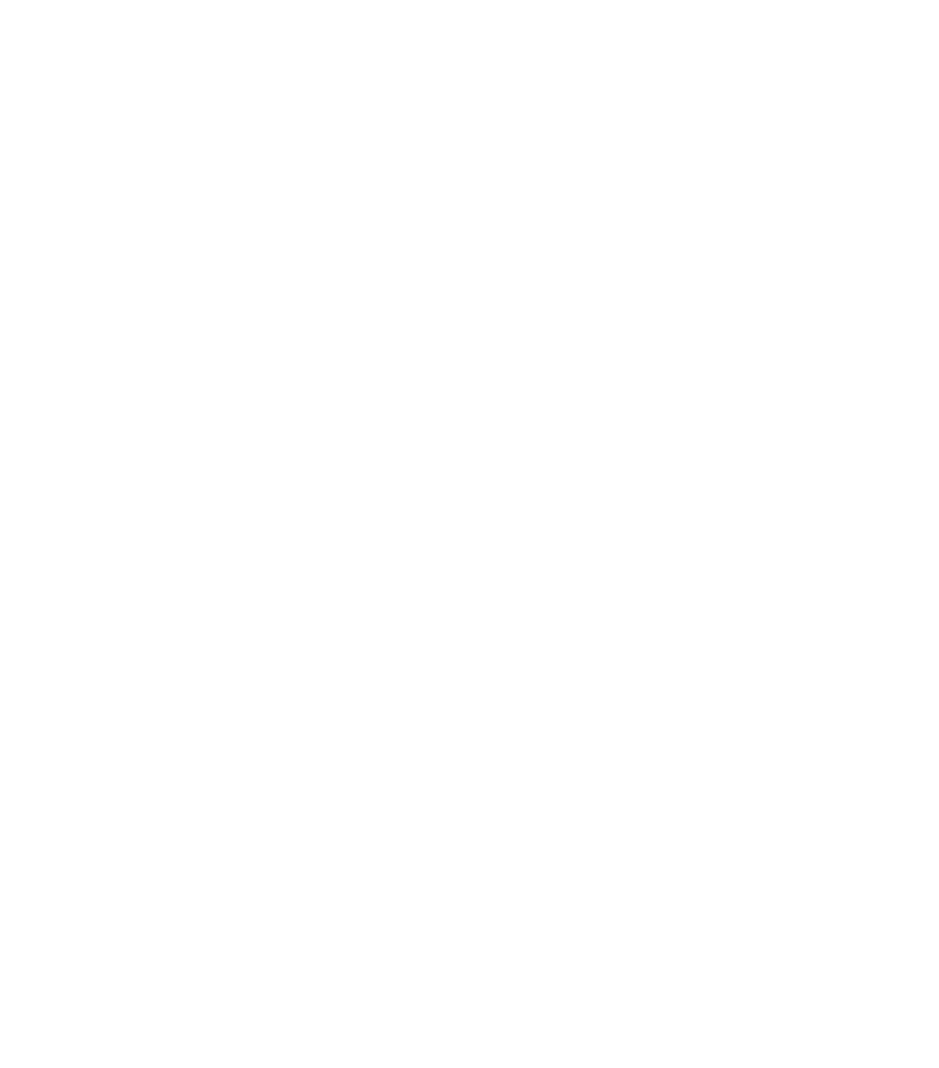
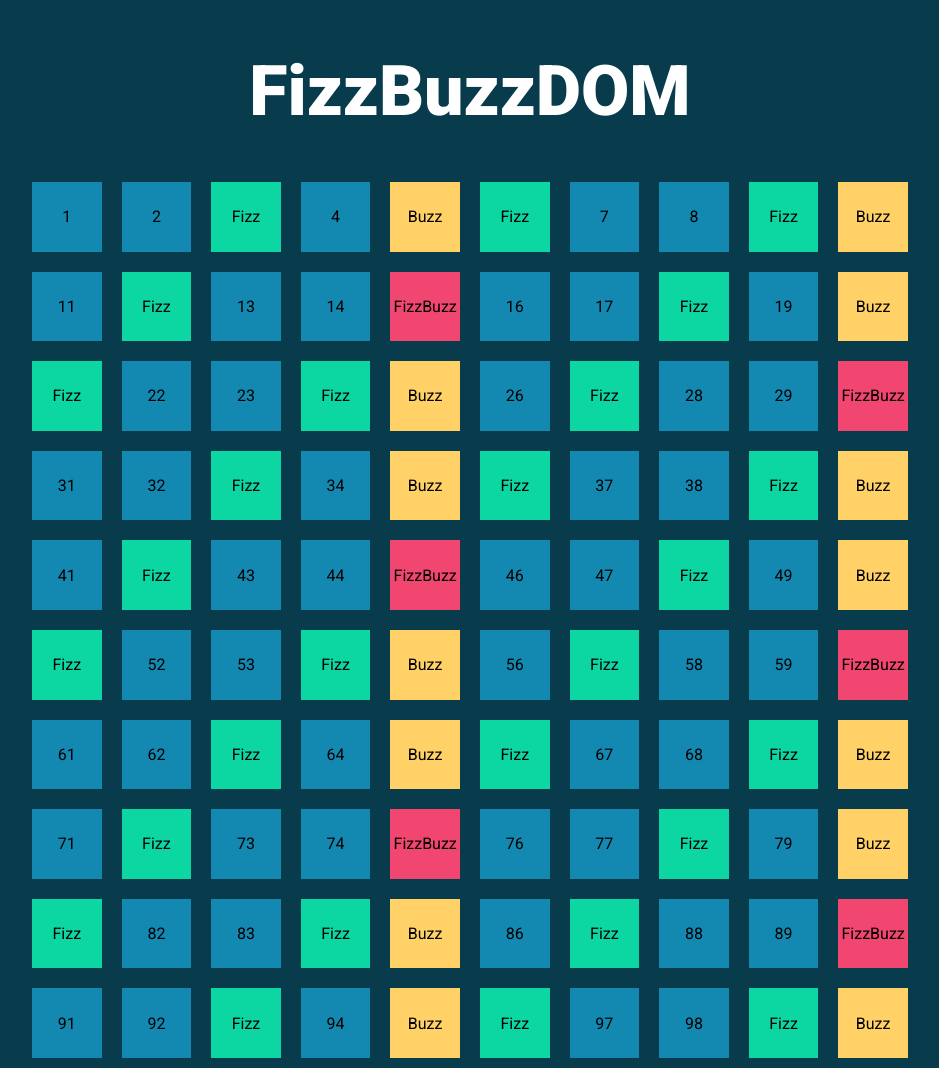
Before and after one commit to matteocicigoi/js-fizzbuzz, a plain HTML site: page index.html in a window 1280 px wide. Shown: the whole page, without its empty margins (170-1109 px from the left). Before the commit the page ends 800 px from the top, so only its background shows below. Drawn offline with Linux system fonts and the light colour scheme.

Commit message:
feat: terminato

```diff
--- /dev/null
+++ b/css/style.css
@@ -0,0 +1,73 @@
+/* reset */
+* {
+    margin: 0;
+    padding: 0;
+    box-sizing: border-box;
+}
+
+/* common */
+body{
+    font-family: 'Roboto', sans-serif;
+    background-color: #083B4C;
+}
+.flex{
+    display: flex;
+
+}
+.wrap{
+    flex-wrap: wrap;
+}
+.flex-center{
+    justify-content: center;
+    align-items: center;
+}
+.bg-primary{
+    background-color: #1389B2;
+}
+.bg-fizz{
+    background-color: #0CD6A1;
+}
+.bg-buzz{
+    background-color: #FFD166;
+}
+.bg-fizz.bg-buzz{
+    background-color: #F0466F;
+}
+
+/* main */
+.container {
+    width: 70%;
+    margin: 0 auto;
+    padding-top: 50px;
+}
+
+.container h1{
+    text-align: center;
+    font-size: 4.375rem;
+    color: white;
+    margin-bottom: 40px;
+}
+.flex .box{
+    padding: 10px;
+    width: calc(100% / 10);
+    aspect-ratio: 1 / 1;
+}
+.box > div{
+    height: 100%;
+    width: 100%;
+}
+.box > div span{
+    font-size: 1.5625rem;
+}
+
+/* responsive */
+@media screen and (max-width: 1200px){
+    .container {
+        width: 100%;
+    }
+}
+@media screen and (max-width: 992px){
+    .flex .box{
+        width: calc(100% / 5);
+    }
+}
--- a/index.html
+++ b/index.html
@@ -4,8 +4,19 @@
     <meta charset="UTF-8">
     <meta name="viewport" content="width=device-width, initial-scale=1.0">
     <title>FizzBuzz</title>
+    <!-- Roboto -->
+    <link rel="preconnect" href="https://fonts.googleapis.com">
+    <link rel="preconnect" href="https://fonts.gstatic.com" crossorigin>
+    <link href="https://fonts.googleapis.com/css2?family=Roboto:wght@400;900&display=swap" rel="stylesheet">
+    <!-- Fine Roboto -->
+    <link rel="stylesheet" href="css/style.css">
 </head>
 <body>
+    <div class="container">
+        <h1>FizzBuzzDOM</h1>
+        <div class="flex wrap">
+        </div>
+    </div>
     <script src="js/main.js"></script>
 </body>
 </html>
--- a/js/main.js
+++ b/js/main.js
@@ -1,19 +1,34 @@
 'use strict';
+
+//elemento dom
+const container = document.querySelector('.container > div.flex');
 
 // ciclo da 1 a 100
 for(let i = 1; i <= 100; i++){
+    //crea l'elemento
+    const box = document.createElement('div');
+    const text = document.createElement('div');
+
+    let className = '';
     let output = '';
     if(i % 3 === 0){
         // se è divisibile per 3
         output = 'Fizz';
+        className = 'bg-fizz';
     }
     if(i % 5 === 0){
         // se è divisibile per 5
         output += 'Buzz';
+        className += ' bg-buzz';
     }
     if(output === ''){
         // se non è divisibile per 3 o 5
         output = i;
+        className = 'bg-primary';
     }
-    console.log(output);
+    text.className = 'flex flex-center ' + className;
+    text.append(output);
+    box.append(text);
+    box.className = 'box';
+    container.append(box);
 }
```
Also changed, not shown: 1 other file.
